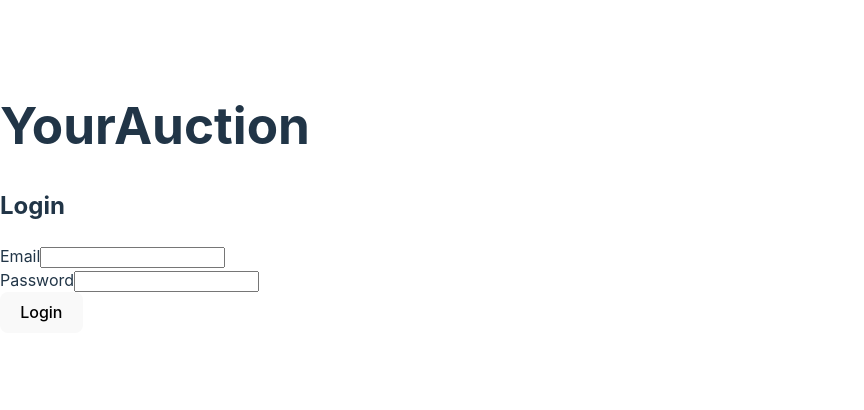
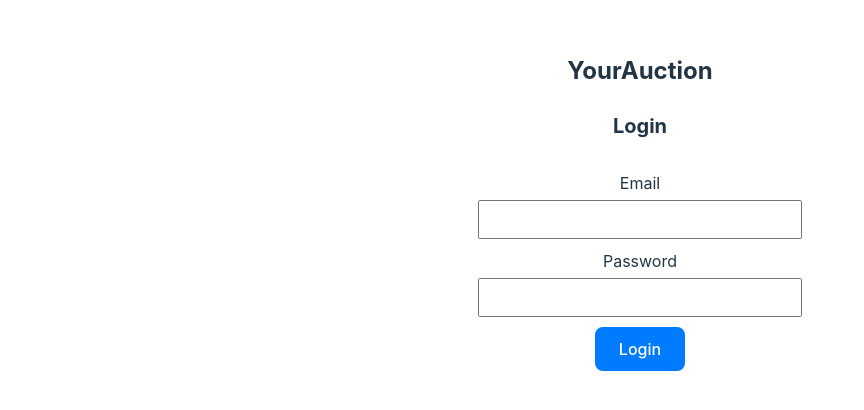
Before and after one commit to SheyiB/OnlineAuctionPlatform, a React (Vite) app in the folder frontend/: page / in a window 1280 px wide. Shown: the part 202-612 px from the top of the page, without its empty margins (0-864 px from the left). Built offline with nearby package versions, Linux system fonts and the light colour scheme.

Commit message:
Styled Login page 🎨️

```diff
--- a/frontend/src/App.jsx
+++ b/frontend/src/App.jsx
@@ -13,7 +13,7 @@ const App = () => {
           <Route path="/signup" element={<Signup />} />
           <Route path="/market/:marketId" element={<Market />} />
           <Route path="/dashboard" element={<AuctionerDashboard />} />
-          <Route path="/auction" element={<Auction />} />
+          <Route path="/auction/:auctionId" element={<Auction />} />
        </Routes>
     </>
  );
--- a/frontend/src/index.css
+++ b/frontend/src/index.css
@@ -21,14 +21,6 @@ a {
 }
 a:hover {
   color: #535bf2;
-}
-
-body {
-  margin: 0;
-  display: flex;
-  place-items: center;
-  min-width: 320px;
-  min-height: 100vh;
 }
 
 h1 {
--- /dev/null
+++ b/frontend/src/pages/login.css
@@ -0,0 +1,46 @@
+/* CSS for Login component */
+.login-container {
+    display: flex;
+    flex-direction: column;
+    align-items: center;
+    justify-content: center;
+    height: 100vh;
+    text-align: center;
+  }
+
+  .login-container h1 {
+    font-size: 24px;
+    margin-bottom: 10px;
+  }
+
+  .login-container h2 {
+    font-size: 20px;
+    margin-bottom: 10px;
+  }
+
+  .login-container form {
+    margin-top: 20px;
+  }
+
+  .login-container label {
+    display: block;
+    margin-bottom: 5px;
+  }
+
+  .login-container input {
+    margin-bottom: 10px;
+    padding: 10px;
+    width: 300px;
+  }
+
+  .login-container button {
+    padding: 12px 24px;
+    background-color: #007bff;
+    color: #fff;
+    border: none;
+    cursor: pointer;
+  }
+
+  .login-container button:hover {
+    background-color: #0056b3;
+  }
--- a/frontend/src/pages/login.jsx
+++ b/frontend/src/pages/login.jsx
@@ -1,6 +1,7 @@
 import { useState } from "react";
 import { Link , useNavigate } from 'react-router-dom';
 import {verify} from 'jsonwebtoken-esm'
+import './login.css';
 
 const apiUrl = import.meta.env.VITE_APP_API_URL;
 const apiKey = import.meta.env.VITE_APP_API_KEY;
@@ -42,17 +43,16 @@ const Login  = () => {
 
 
     return (
-    <div>
-    <h1>YourAuction</h1>
-    <h2>Login</h2>
-    <form onSubmit={handleSubmit}>
+      <div className="login-container">
+      <h1>YourAuction</h1>
+      <h2>Login</h2>
+      <form onSubmit={handleSubmit}>
         <label>Email</label>
-        <input type="email" onChange={(e) => setEmail(e.target.value)} /><br/>
+        <input type="email" onChange={(e) => setEmail(e.target.value)} /><br />
         <label>Password</label>
-        <input type="password" onChange={(e) => setPassword(e.target.value)} /><br/>
-        <button type="submit"> Login</button>
-
-    </form>
+        <input type="password" onChange={(e) => setPassword(e.target.value)} /><br />
+        <button type="submit">Login</button>
+      </form>
     </div>
 
 
```
